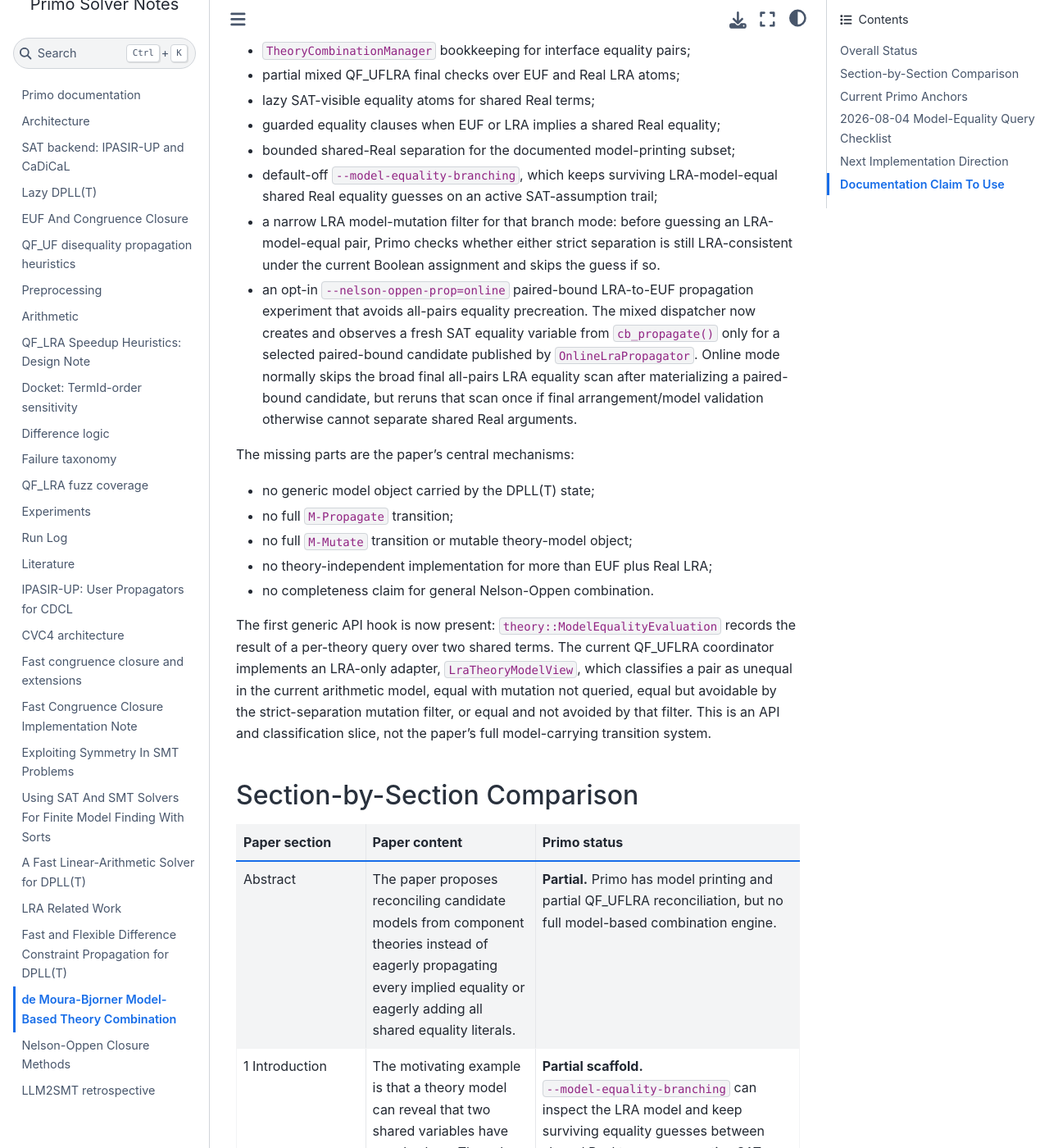
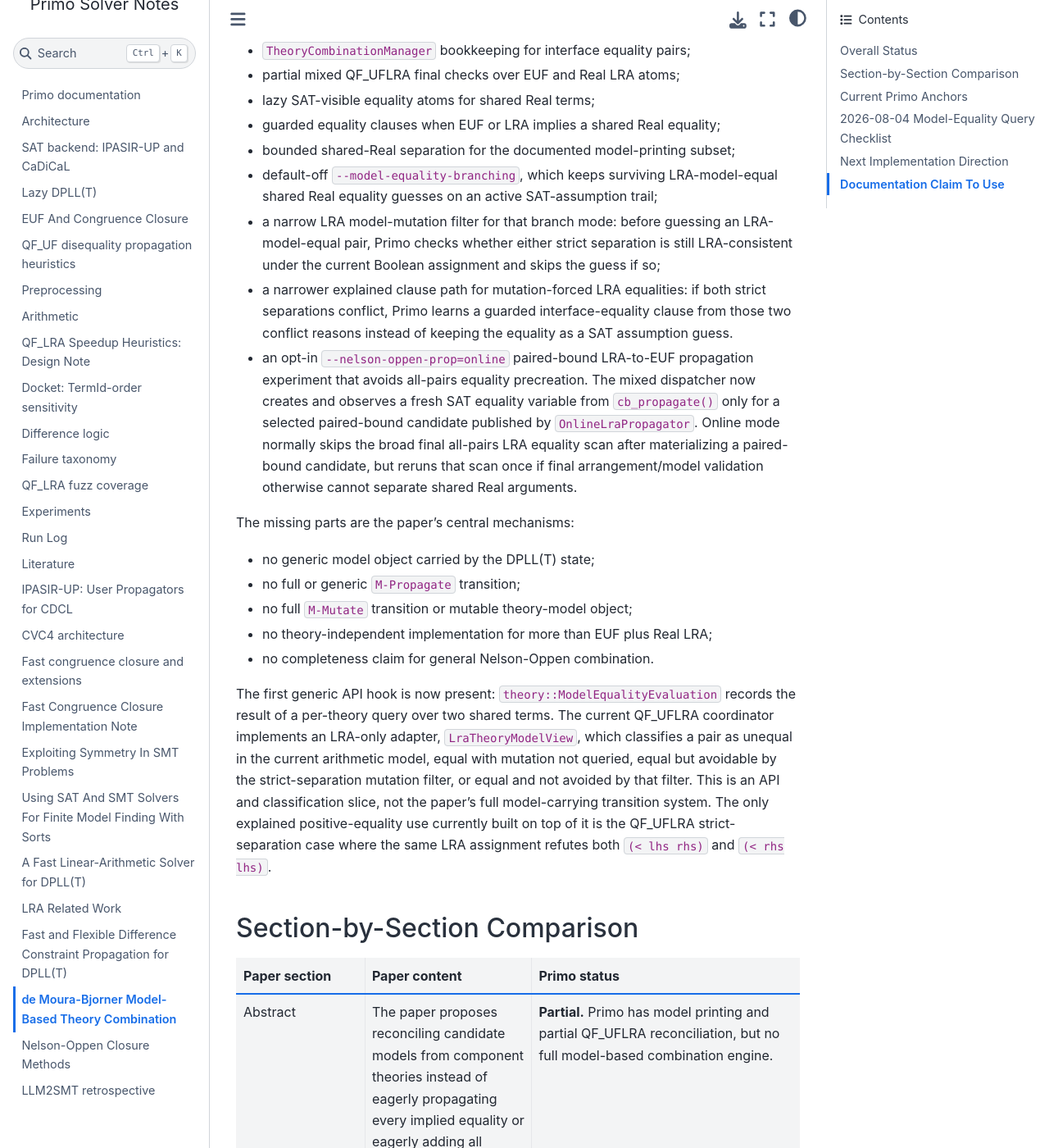
Before and after one commit to primo-solver/primo, a Jupyter Book: the page built from docs/papers/model-based-theory-combination.md, in a window 1280 px wide and 1400 px high, scrolled down 675 px. Shown: the whole window at 82% size. Built offline with Jupyter Book 1.0.4 settings and Sphinx 7.4.7 and the Sphinx Book theme 1.1.4, drawn with Linux system fonts in a browser that asks for light colours; some of the changed text lies outside the part shown.

Commit message:
Explain forced LRA model equalities

```diff
--- a/docs/papers/model-based-theory-combination.md
+++ b/docs/papers/model-based-theory-combination.md
@@ -1,7 +1,7 @@
 # de Moura-Bjorner Model-Based Theory Combination
 
-Status stamp: 2026-08-04, branch `sat-ipasir-up-interface`, current
-documentation/code baseline for the backend-neutral IPASIR-UP refactor.
+Status stamp: 2026-08-04, branch `nelson-oppen-online-lazy-ipasir-up`, current
+documentation/code baseline for the default-off QF_UFLRA model-equality scaffold.
 
 Reference:
 
@@ -30,7 +30,11 @@
   LRA-model-equal shared Real equality guesses on an active SAT-assumption trail;
 - a narrow LRA model-mutation filter for that branch mode: before guessing an
   LRA-model-equal pair, Primo checks whether either strict separation is still
-  LRA-consistent under the current Boolean assignment and skips the guess if so.
+  LRA-consistent under the current Boolean assignment and skips the guess if so;
+- a narrower explained clause path for mutation-forced LRA equalities: if both
+  strict separations conflict, Primo learns a guarded interface-equality clause
+  from those two conflict reasons instead of keeping the equality as a SAT
+  assumption guess.
 - an opt-in `--nelson-oppen-prop=online` paired-bound LRA-to-EUF propagation
   experiment that avoids all-pairs equality precreation. The mixed dispatcher
   now creates and observes a fresh SAT equality variable from `cb_propagate()`
@@ -43,7 +47,7 @@
 The missing parts are the paper's central mechanisms:
 
 - no generic model object carried by the DPLL(T) state;
-- no full `M-Propagate` transition;
+- no full or generic `M-Propagate` transition;
 - no full `M-Mutate` transition or mutable theory-model object;
 - no theory-independent implementation for more than EUF plus Real LRA;
 - no completeness claim for general Nelson-Oppen combination.
@@ -54,14 +58,17 @@
 which classifies a pair as unequal in the current arithmetic model, equal with
 mutation not queried, equal but avoidable by the strict-separation mutation
 filter, or equal and not avoided by that filter. This is an API and
-classification slice, not the paper's full model-carrying transition system.
+classification slice, not the paper's full model-carrying transition system. The
+only explained positive-equality use currently built on top of it is the
+QF_UFLRA strict-separation case where the same LRA assignment refutes both
+`(< lhs rhs)` and `(< rhs lhs)`.
 
 ## Section-by-Section Comparison
 
 | Paper section | Paper content | Primo status |
 | --- | --- | --- |
 | Abstract | The paper proposes reconciling candidate models from component theories instead of eagerly propagating every implied equality or eagerly adding all shared equality literals. | **Partial.** Primo has model printing and partial QF_UFLRA reconciliation, but no full model-based combination engine. |
-| 1 Introduction | The motivating example is that a theory model can reveal that two shared variables have equal values. The solver can use such model equalities to guide equality sharing between theories. | **Partial scaffold.** `--model-equality-branching` can inspect the LRA model and keep surviving equality guesses between shared Real terms on an active SAT-assumption trail, but it is still optional SAT branching, not the paper's full model-propagation transition. |
+| 1 Introduction | The motivating example is that a theory model can reveal that two shared variables have equal values. The solver can use such model equalities to guide equality sharing between theories. | **Partial scaffold.** `--model-equality-branching` can inspect the LRA model and keep surviving equality guesses between shared Real terms on an active SAT-assumption trail. Mutation-forced LRA equalities now learn a guarded equality clause from strict-separation conflict reasons, but this is still not the paper's full model-propagation transition. |
 | 2 Background | Defines signatures, formulas, theories, structures, satisfaction, equality, stable infiniteness, convexity, and combination terminology. | **Conceptual only.** Primo has typed terms, EUF, LRA, and model fragments, but no explicit theory-combination contract that records stable infiniteness, convexity, or model-production obligations per theory. |
 | 2.1 Nelson-Oppen Combination Method | Reviews purification, shared variables, arrangements, and equality propagation between disjoint theories. For convex theories, propagating implied equalities can avoid arrangement enumeration. | **Partial.** Primo has QF_UFLRA purification and lazy equality sharing for shared Real terms. It is not full Nelson-Oppen: it lacks general bidirectional equality propagation, full arrangements, fine-grained cross-theory explanations, and generic multi-theory support. |
 | 3 Related Work | Places the approach against Shostak-style combination, delayed theory combination, Ackermannization, and dynamic Ackermannization. The paper's point is that existing alternatives can add too many literals or too many lemmas. | **Mostly not implemented as paper mechanisms.** Primo has separate EUF/Ackermann diagnostics and separate QF_UF disequality-propagation work, but these are not the model-based combination algorithm. |
@@ -69,7 +76,7 @@
 | 3.2 Delayed Theory Combination | DTC creates Boolean equality literals for shared variables and lets SAT search over arrangements. This avoids special theory-combination rules but may create a quadratic number of literals. | **Not implemented as DTC.** Default `final` mode creates shared Real equality atoms lazily when a theory implication or model-equality branch needs them. Opt-in `--nelson-oppen-prop=online` also avoids all-pairs precreation: it creates and observes only the paired-bound candidate equality atom it is about to propagate. |
 | 3.3 Ackermannization | Ackermann reduction replaces UF reasoning with constraints over applications and congruence axioms. The paper treats it as useful in some cases but potentially expensive. | **Separate from this work.** Primo's Ackermann and disequality-propagation options are EUF-side mechanisms. They are not integrated as the paper's model-combination method. |
 | 3.3.1 Dynamic Ackermannization | Dynamic Ackermannization adds Ackermann constraints during search, especially when disequalities between applications make argument disequalities relevant. | **Separate/partial.** This belongs to the QF_UF disequality propagation line, not to current mixed QF_UFLRA model-based combination. |
-| 4 Model-Based Theory Combination | This is the core contribution. A theory solver maintains or exposes a candidate model. If two shared terms are equal in that model, the combination layer may propagate that equality. If the equality is bad for another theory, search backtracks or the model is mutated. | **Not fully implemented.** Primo has only a default-off LRA-model-equality assumption loop for the QF_UFLRA coordinator. `ModelEqualityArrangementState` owns the queued guess, active IPASIR assumptions, SAT failed-assumption blocking, and adaptive rejection counters. The loop includes a narrow mutation filter that skips a model-equal pair if adding either strict separation remains LRA-consistent. There is no generic `DPLL(T^M)` state and no generic model-equality propagation. |
+| 4 Model-Based Theory Combination | This is the core contribution. A theory solver maintains or exposes a candidate model. If two shared terms are equal in that model, the combination layer may propagate that equality. If the equality is bad for another theory, search backtracks or the model is mutated. | **Not fully implemented.** Primo has a default-off LRA-model-equality path for the QF_UFLRA coordinator. `ModelEqualityArrangementState` owns queued guesses, active IPASIR assumptions, SAT failed-assumption blocking, and adaptive rejection counters. The loop includes a narrow mutation filter that skips a model-equal pair if adding either strict separation remains LRA-consistent. If both strict separations conflict, the equality is treated as LRA-entailed and learned as a guarded clause with those conflict reasons. There is no generic `DPLL(T^M)` state and no generic model-equality propagation. |
 | 5 Simplex: An Example Model-Producing Theory Solver | The paper shows how Simplex naturally provides a model: the current assignment maps arithmetic variables to rational values. Equal-valued shared variables are equality candidates. | **Partial.** Primo's LRA path has a tableau assignment and can produce values for user-declared nullary Real constants and selected shared Real terms. It is not yet a complete Simplex-backed combination API. |
 | 5.1 Opportunistic Equality Propagation | The paper describes cheaper equality-detection opportunities in Simplex, such as fixed variables and row-derived equalities. | **Partial, not the paper algorithm.** Primo has LRA propagation and bound reasoning, but it does not implement the paper's opportunistic equality rules as named combination operations. Current LRA-to-EUF equality detection is still a final-check-oriented mechanism. |
 | 5.2 Model Mutation | The paper describes mutating arithmetic model values, using freedom intervals, to avoid unnecessary equalities before propagating them to other theories. | **Partial filter, not the paper algorithm.** Primo does not perturb the stored Simplex assignment. In the default-off branch mode, it uses strict-separation consistency checks as a conservative proxy for "this equality can be avoided by mutation" and suppresses that optional equality guess. |
@@ -119,8 +126,11 @@
   consistent with the current LRA assignment.
 - `choose_lra_model_equality_branch` consumes this result object before it
   creates a SAT-visible equality atom. Model-equal pairs that the filter marks
-  avoidable are skipped while still unmaterialized. Pairs that survive remain
-  default-off SAT assumption guesses managed by `ModelEqualityArrangementState`.
+  avoidable are skipped while still unmaterialized. Pairs that survive because
+  both strict separations conflict are materialized only as needed and learned as
+  guarded equality clauses using the strict-separation conflict reasons. Pairs
+  whose equality is model-based but not explained remain default-off SAT
+  assumption guesses managed by `ModelEqualityArrangementState`.
 
 Data structures and invariants:
 
@@ -132,9 +142,10 @@
   coordinator's branch policy.
 - The mutation classification is a query result. Primo does not update the
   tableau assignment as Section 5.2's freedom-interval `update` operation would.
-- A model equality classified as equal is still not an entailed theory
-  propagation. Without a paper-style explanation, it remains only a SAT
-  assumption guess.
+- A model equality classified as equal is not automatically an entailed theory
+  propagation. The only current positive case is `kEqualMutationForced`, where
+  LRA separately proves both strict separation orientations inconsistent and
+  therefore supplies a guarded equality-clause reason.
 
 Counters and tests:
 
@@ -146,14 +157,20 @@
   `:no.interface.model-equality-api-mutation-unqueried`,
   `:no.interface.model-equality-api-mutation-avoidable`, and
   `:no.interface.model-equality-api-mutation-forced` split the query outcomes.
+- `:no.interface.model-equality-forced-*` counters split the strict-separation
+  explained path into candidate, created/existing atom, learned clause, recheck,
+  reason-literal, already-true, and assigned-false counts.
 - Unit regressions in `tests/unit/qf_lra_solver_tests.cpp` assert both the
   mutation-disabled assumption path and mutation-enabled skip path go through
-  the query API.
+  the query API. `qf_uf_lra_model_equality_forced_by_lra_gets_explained_clause`
+  disables broad final Nelson-Oppen propagation and checks that a paired LRA
+  bound equality is learned through the model-equality forced-clause path without
+  entering the SAT-assumption trail.
 
 Deviations and limitations:
 
 - No generic `DPLL(T^M)` state carries per-theory model objects yet.
-- No `M-Propagate` implementation exists for model equalities.
+- No generic `M-Propagate` implementation exists for model equalities.
 - No freedom-interval mutation is implemented; the current mutation result is a
   conservative strict-separation consistency proxy.
 - No EUF or non-LRA theory model implements this API yet.
@@ -187,6 +204,9 @@
 but it still does not turn arbitrary LRA model equalities into entailed theory
 propagations.
 
+The next narrow step after the paired-bound dispatcher has also landed for the
+QF_UFLRA branch path: a mutation-forced LRA model equality now uses the same
+strict-separation conflicts that made mutation impossible as its SAT antecedent.
 This direction is still not a full `DPLL(T^M)` implementation until the solver
 has a generic mutable theory-model object and theory implementations that can
 produce explained model-equality propagations from this query interface.
@@ -198,9 +218,10 @@
 > Primo implements prerequisites and a narrow experimental QF_UFLRA
 > model-equality assumption loop inspired by de Moura and Bjorner's
 > model-based theory-combination paper, including a strict-separation
-> consistency filter for avoidable LRA model equalities. Guesses stay SAT
-> assumptions managed by `ModelEqualityArrangementState`; they are not entailed
-> theory propagations. The opt-in online
+> consistency filter for avoidable LRA model equalities. Mutation-forced LRA
+> equalities can learn guarded clauses from strict-separation conflict reasons;
+> other guesses stay SAT assumptions managed by `ModelEqualityArrangementState`.
+> The opt-in online
 > paired-bound producer exercises the SAT callback path without all-pairs
 > equality precreation and lazily creates only the selected equality atom it is
 > about to propagate. Primo does not yet implement the full `DPLL(T^M)`
```
Also changed, not shown: docs/architecture.md (+20 -14 lines), docs/debugging.md (+22 -7 lines), 2 other files.
